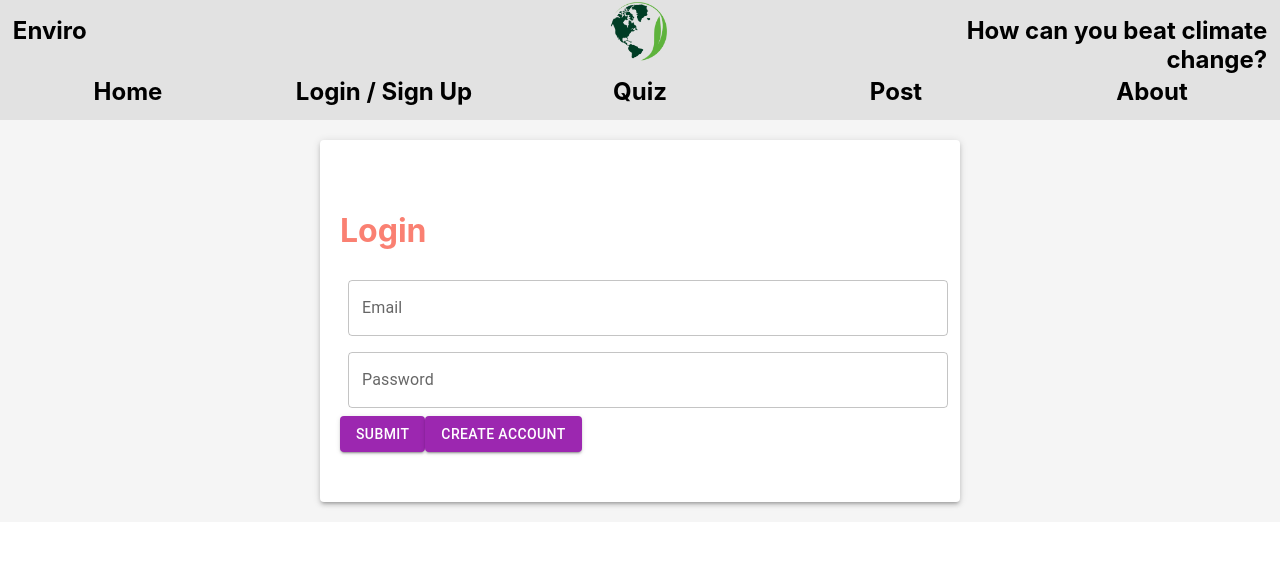
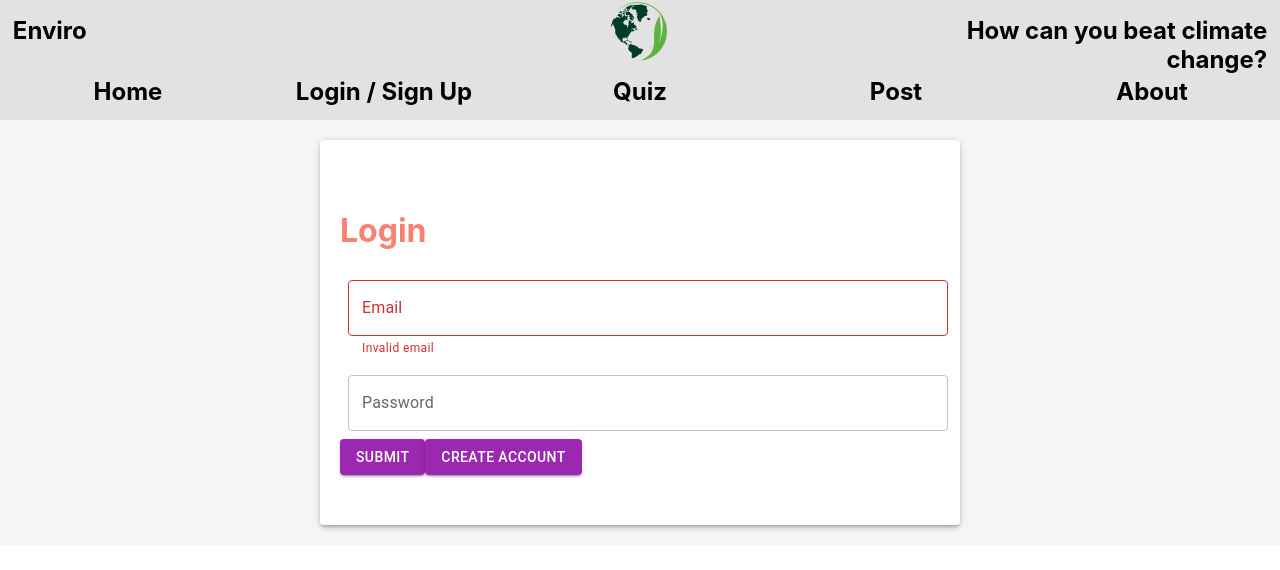
Before and after one commit to Team-53-CEN3031/CEN3031_DEPP_53, a React (Create React App) app in the folder frontend/: page /login in a window 1280 px wide. Shown: the top 570 px of the page. Built offline with nearby package versions, Linux system fonts and the light colour scheme.

Commit message:
Added verification for text fields

```diff
--- a/frontend/src/components/Login.js
+++ b/frontend/src/components/Login.js
@@ -49,6 +49,9 @@ function Login() {
         // Check source of event
         if(e.target.id === 'loginbutton') {
             e.preventDefault();
+            if(!validEmail(emailP)) {
+                return;
+            }
             const name = null;
             const user = {name,email: emailP,password: passwordP};
             console.log(user);
@@ -64,6 +67,12 @@ function Login() {
         }
         if (e.target.id === 'signupbutton') {
             e.preventDefault();
+            if(validPassword(passwordS)) {
+                return;
+            }
+            if(validEmail(emailS)) {
+                return;
+            }
             const user = {nameS,emailS,passwordS};
             fetch("http://localhost:8080/api/auth/register", {
                 method: "POST",
@@ -93,6 +102,24 @@ function Login() {
         }
     }
 
+    function validEmail(email) {
+        //Check if email is valid
+        return email.match(/^(([^<>()[\]\\.,;:\s@\"]+(\.[^<>()[\]\\.,;:\s@\"]+)*)|(\".+\"))@((\[[0-9]{1,3}\.[0-9]{1,3}\.[0-9]{1,3}\.[0-9]{1,3}\])|(([a-zA-Z\-0-9]+\.)+[a-zA-Z]{2,}))$/);
+    }
+
+    function validPassword(pass) {
+        return pass.length >= 8;
+    }
+
+    function passwordHelper(pass) {
+        if(validPassword(pass)) {
+            return "";
+        }
+        if(pass.length < 8) {
+            return "Password must be at least 8 characters";
+        }
+    }
+
     function LoginSignupDiv() {
         return (
             <div>
@@ -100,14 +127,14 @@ function Login() {
                     <Paper elevation = {3} style = {paperStyle}>
                         <h1 style = {{color: 'salmon'}}> Sign Up</h1>
                         <Box component="form" sx={{ '& > :not(style)': { m: 1 }, }} noValidate autoComplete="off">
-                            {errorDiv}
                             <TextField label="Name" variant="outlined" fullWidth value = {nameS} onChange={(e)=>setNameS(e.target.value)}/>
-                            <TextField label="Email" variant="outlined" fullWidth value = {emailS} onChange={(e)=>setEmailS(e.target.value)}/>
-                            <TextField label="Password" type="password" variant="outlined" fullWidth value = {passwordS} onChange={(e)=>setPasswordS(e.target.value)}/>
+                            <TextField label="Email" variant="outlined" fullWidth value = {emailS} error={!validEmail(emailP)} helperText={!validEmail(emailP) ? "Invalid email" : ""} onChange={(e)=>setEmailS(e.target.value)}/>
+                            <TextField label="Password" type="password" variant="outlined" fullWidth value = {passwordS} error={!validPassword(passwordS)} helperText={passwordHelper(passwordS)} onChange={(e)=>setPasswordS(e.target.value)}/>
                         </Box>
                         {/* Button is used to submit the form When it is clicked, handleClick is called */}
                         <Button id = "signupbutton" variant="contained" color = "secondary" onClick={handleClick}>SUBMIT</Button>
                         <Button id = "swap" variant="contained" color = "secondary" onClick={handleClick}>Already Registered?</Button>
+                        {errorDiv}
                     </Paper>
                 </div>
                 <div id = "login">
@@ -115,17 +142,17 @@ function Login() {
                         <h1 style = {{color: 'salmon'}}> Login</h1>
                         <Box component="form" sx={{ '& > :not(style)': { m: 1 }, }} noValidate autoComplete="off">
                             {/* TextField is used to take input from the user, When it is changed, the name is updated through setName */}
-                            <TextField label="Email" variant="outlined" fullWidth value = {emailP} onChange={(e)=>setEmailP(e.target.value)}/>
+                            <TextField label="Email" variant="outlined" fullWidth value = {emailP} error={!validEmail(emailP)} helperText={!validEmail(emailP) ? "Invalid email" : ""} onChange={(e)=>setEmailP(e.target.value)}/>
                             <TextField label="Password" variant="outlined" type="password" fullWidth value = {passwordP} onChange={(e)=>setPasswordP(e.target.value)}/>
                         </Box>
                         {/* Button is used to submit the form When it is clicked, handleClick is called */}
                         <Button id = "loginbutton" variant="contained" color = "secondary" onClick={handleClick}>SUBMIT</Button>
-                        <Button id = "swap" variant="contained" color = "secondary" onClick={handleClick}>Create Account</Button>
+                        <Button id = "swap" variant="contained" color = "secondary"  onClick={handleClick}>Create Account</Button>
+                        {errorDiv}
                     </Paper>
                 </div>
             </div>
         )
-
     }
 
     return (
```
